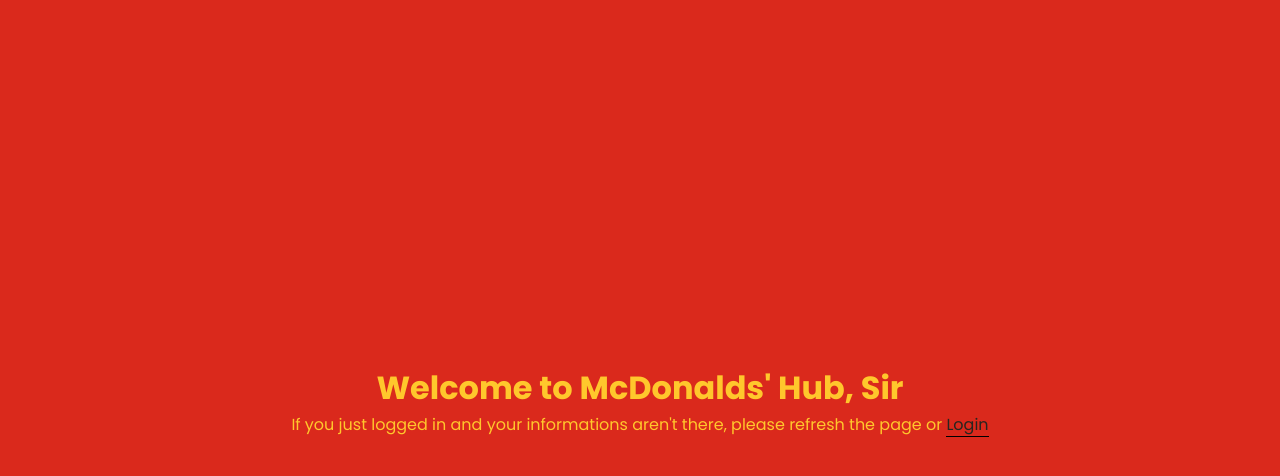
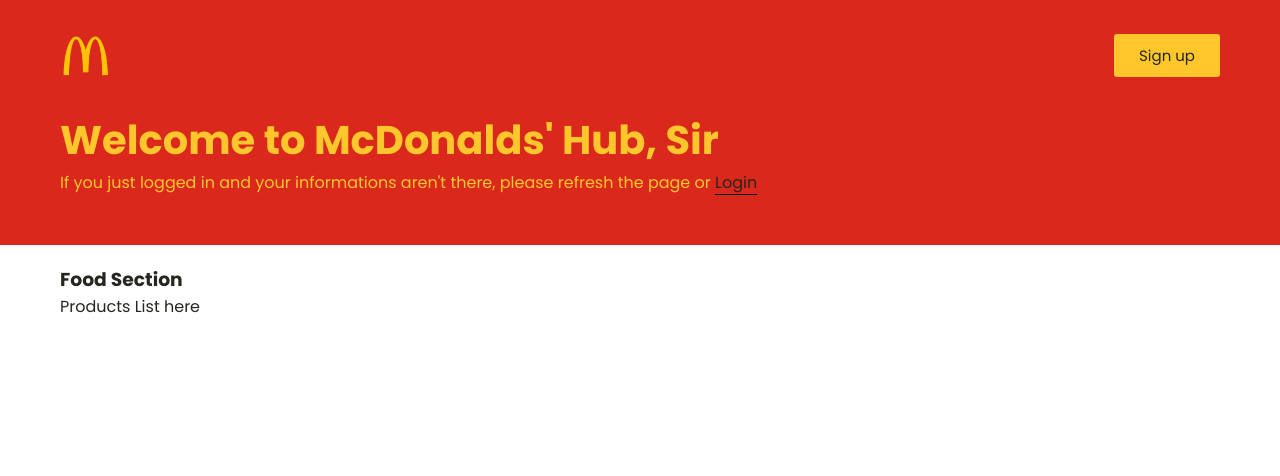
Before and after one commit to Seila-dev/McDonalds-authentication, a React (Vite) app: page / in a window 1280 px wide. Shown: the top 476 px of the page. Built offline with nearby package versions, Linux system fonts and the light colour scheme.

Commit message:
feat: added main header for home page

```diff
--- /dev/null
+++ b/src/components/header/index.tsx
@@ -0,0 +1,51 @@
+import styled from 'styled-components'
+import logo from '../../assets/mclogo.png'
+import { Link } from 'react-router-dom'
+import { useContext } from 'react'
+import { AuthContext } from '../../contexts/AuthContext'
+
+export const Header = () => {
+
+    const { isAuthenticated, user } = useContext(AuthContext)
+
+    return (
+        <HeaderElement>
+            <img src={logo} alt="McDonalds Logo" className='logo' />
+            { isAuthenticated ? (
+                <div className="user">
+                    <p className='username'>{user?.username}</p>
+                </div>
+            ) : (
+                <Link to="/login" className='signUpBtn'>Sign up</Link>
+            )}
+        </HeaderElement>
+    )
+}
+
+const HeaderElement = styled.header`
+    display: flex;
+    justify-content: space-between;
+    align-items: center;
+    width: 100%;
+    padding: 30px 0;
+    min-height: 100%;
+
+    .logo{
+        width: 50px;
+    }
+    .signUpBtn{
+        border: none;
+        border-radius: 3px;
+        font-size: 15px;
+        cursor: pointer;
+        padding: 10px 25px;
+        color: var(--almost-black);
+        background: var(--yellow);
+    }
+    a{
+        color: var(--almost-black);
+    }
+    .username{
+        font-size: 20px;
+    }
+`
--- a/src/components/home/index.tsx
+++ b/src/components/home/index.tsx
@@ -2,6 +2,7 @@
 import styled from "styled-components"
 import { AuthContext } from "../../contexts/AuthContext"
 import { Link } from "react-router-dom"
+import { Header } from "../header"
 
 export const Home = () => {
 
@@ -10,15 +11,31 @@
     return (
 
         <Main>
-            <h1>Welcome to McDonalds' Hub, { user ? user.username: 'Sir'}</h1>
+            <section className="container">
+
+                <div className="mainHeader">
+                    <Header />
+                    <h1 className="title">Welcome to McDonalds' Hub, {user ? user.username : 'Sir'}</h1>
                     {isAuthenticated ? (
                         <></>
                     ) : (
                         <p>If you just logged in and your informations aren't there, please refresh the page or <Link to="/login" className="links">Login</Link></p>
                     )}
-            { user &&
+                    {user &&
                         <p>Would you like to order something, {user.username}?</p>
                     }
+                </div>
+
+                <Content>
+                    <section className="foodSection">
+                        <h3>Food Section</h3>
+                        <div className="flex-container">
+                            <p>Products List here</p>
+                        </div>
+                    </section>
+                </Content>
+            </section>
+
         </Main>
     )
 }
@@ -27,15 +44,42 @@
     min-height: 100vh;
     display: flex;
     flex-direction: column;
+    background: white;
+    color: var(--yellow);
     align-items: center;
-    justify-content: center;
-    background: var(--red);
-    color: var(--yellow);
     transition: 0.15s ease-in;
-    text-align: center;
-
     .links{
         color: var(--almost-black);
         border-bottom: 1px solid black;
     }
+    .container{
+        max-width: 100%;
+        display: flex;
+        flex-direction: column;
+        align-items: center;
+        width: 100%;
+        background: var(--red);
+    }
+    .mainHeader{
+        max-width: 1200px;
+        width: 100%;
+        padding: 0 20px 50px 20px;
+    }
+    .title{
+        font-size: 40px;
+    }
 `
+
+const Content = styled.section`
+    width: 100%;
+    background: white;
+    color: var(--almost-black);
+    display: flex;
+    align-items: center;
+    justify-content: center;
+    .foodSection{
+        max-width: 1200px;
+        width: 100%;
+        padding: 20px;
+    }
+`
```
Lines whose indentation alone changed are shown as unchanged.
